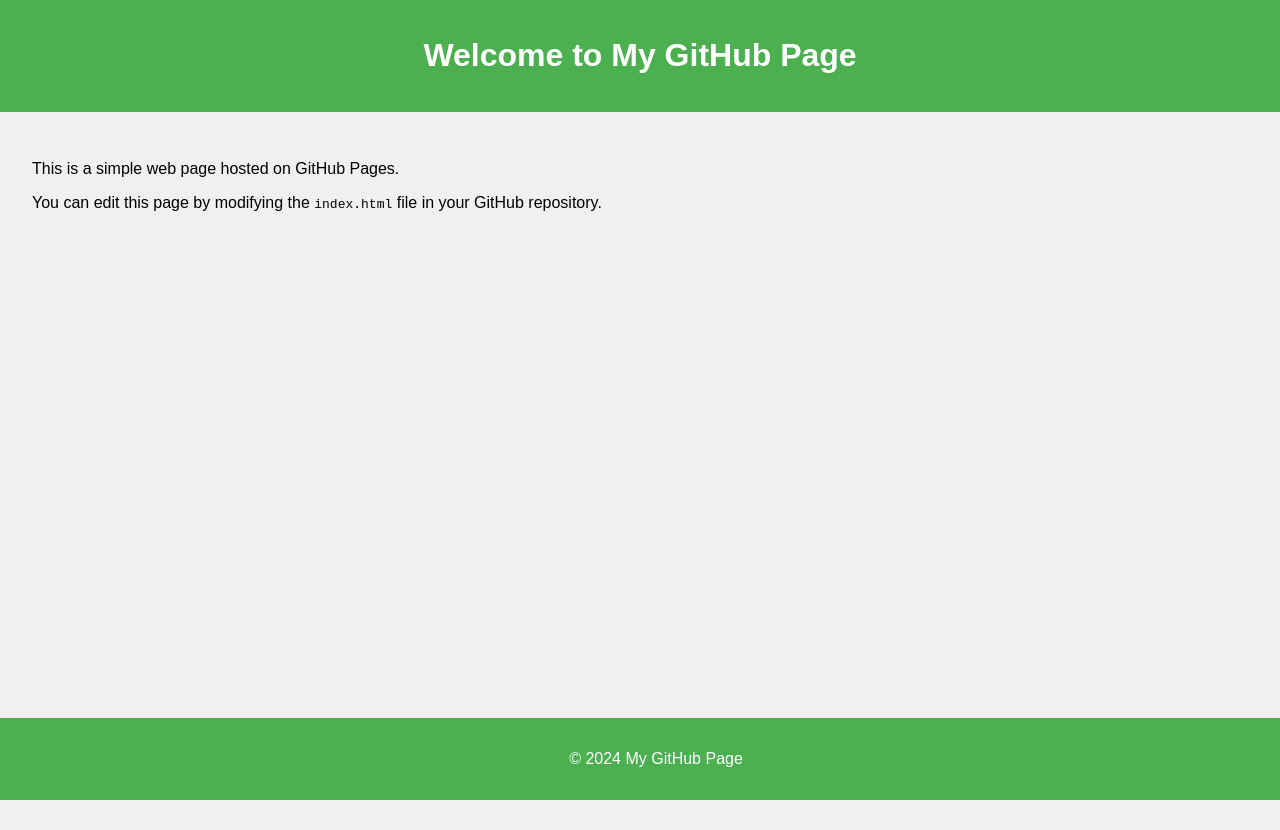
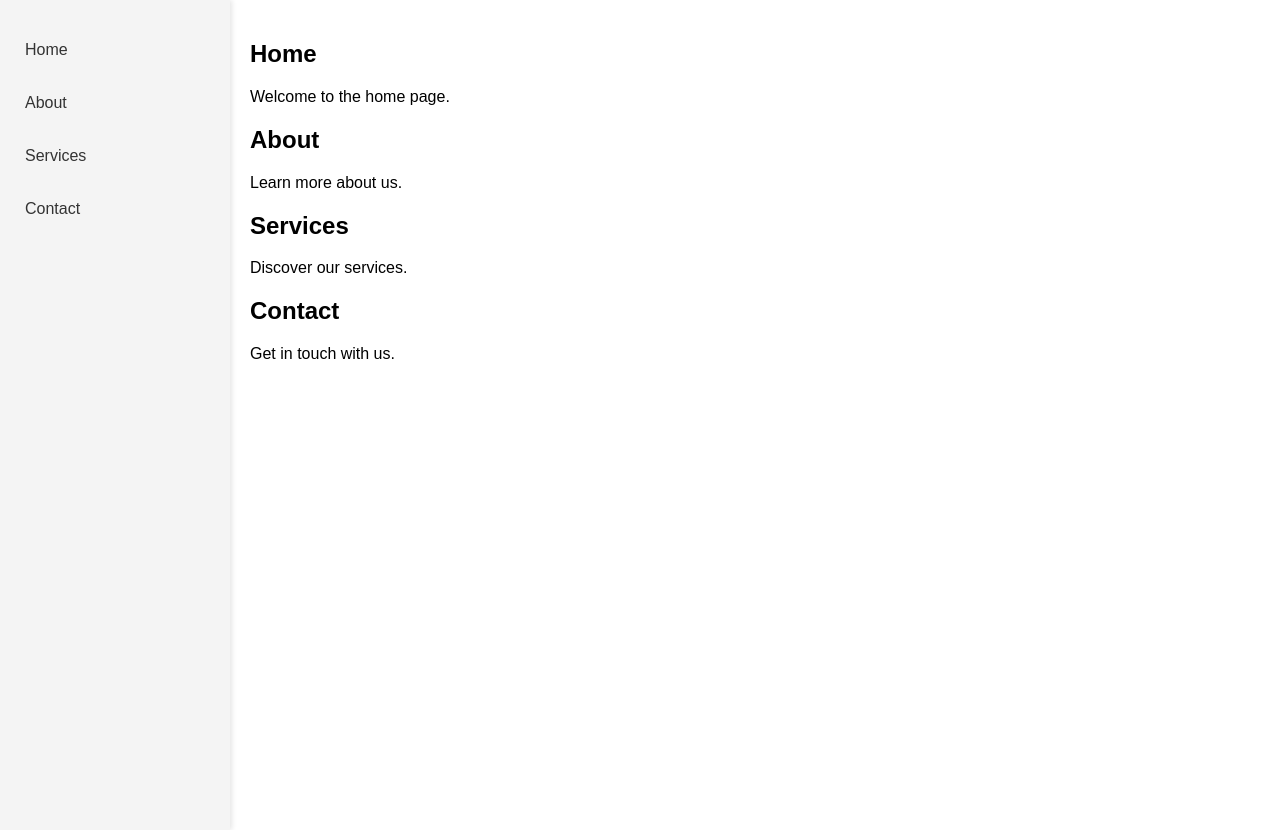
Before and after one commit to PiLLLaa/Penox, a plain HTML site: page index.html in a window 1280 px wide. Before the commit the page ends 800 px from the top, so only its background shows below. Drawn offline with Linux system fonts and the light colour scheme.

Commit message:
Update index.html

```diff
--- a/index.html
+++ b/index.html
@@ -3,44 +3,69 @@
 <head>
     <meta charset="UTF-8">
     <meta name="viewport" content="width=device-width, initial-scale=1.0">
-    <title>My GitHub Page</title>
+    <title>My GitHub Pages Site</title>
     <style>
         body {
             font-family: Arial, sans-serif;
-            background-color: #f0f0f0;
             margin: 0;
+            display: flex;
+        }
+        .sidebar {
+            width: 200px;
+            background-color: #f4f4f4;
+            padding: 15px;
+            height: 100vh;
+            box-shadow: 2px 0 5px rgba(0,0,0,0.1);
+        }
+        .content {
+            flex: 1;
+            padding: 20px;
+        }
+        .sidebar ul {
+            list-style-type: none;
             padding: 0;
         }
-        header {
-            background-color: #4CAF50;
-            color: white;
-            padding: 1rem;
-            text-align: center;
+        .sidebar ul li {
+            margin: 15px 0;
         }
-        main {
-            padding: 2rem;
+        .sidebar ul li a {
+            text-decoration: none;
+            color: #333;
+            display: block;
+            padding: 10px;
+            border-radius: 4px;
         }
-        footer {
-            background-color: #4CAF50;
-            color: white;
-            padding: 1rem;
-            text-align: center;
-            position: fixed;
-            width: 100%;
-            bottom: 0;
+        .sidebar ul li a:hover {
+            background-color: #ddd;
         }
     </style>
 </head>
 <body>
-    <header>
-        <h1>Welcome to My GitHub Page</h1>
-    </header>
-    <main>
-        <p>This is a simple web page hosted on GitHub Pages.</p>
-        <p>You can edit this page by modifying the <code>index.html</code> file in your GitHub repository.</p>
-    </main>
-    <footer>
-        <p>&copy; 2024 My GitHub Page</p>
-    </footer>
+    <div class="sidebar">
+        <ul>
+            <li><a href="#home">Home</a></li>
+            <li><a href="#about">About</a></li>
+            <li><a href="#services">Services</a></li>
+            <li><a href="#contact">Contact</a></li>
+        </ul>
+    </div>
+    <div class="content">
+        <section id="home">
+            <h1>Home</h1>
+            <p>Welcome to the home page.</p>
+        </section>
+        <section id="about">
+            <h1>About</h1>
+            <p>Learn more about us.</p>
+        </section>
+        <section id="services">
+            <h1>Services</h1>
+            <p>Discover our services.</p>
+        </section>
+        <section id="contact">
+            <h1>Contact</h1>
+            <p>Get in touch with us.</p>
+        </section>
+    </div>
 </body>
 </html>
```
